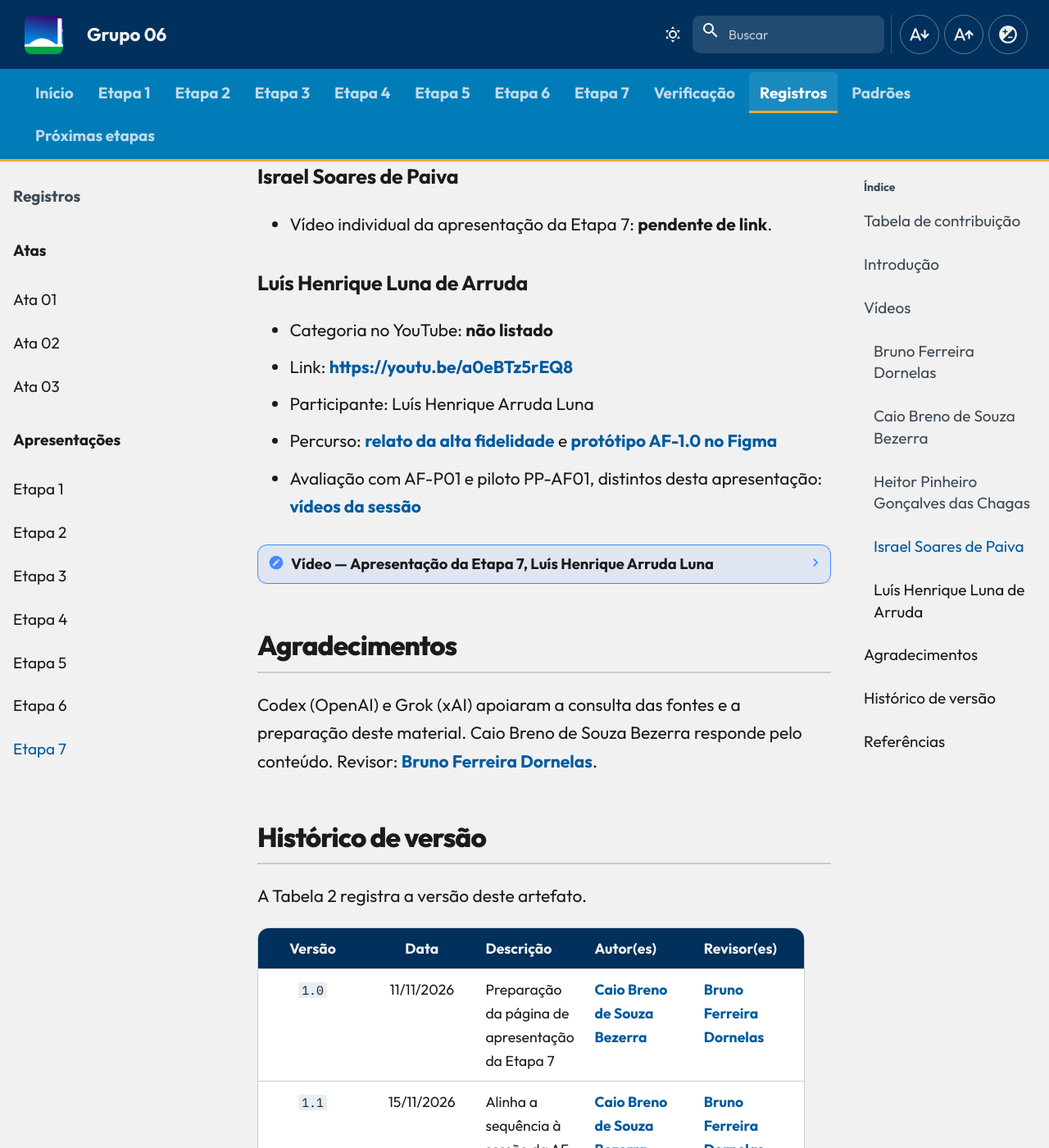
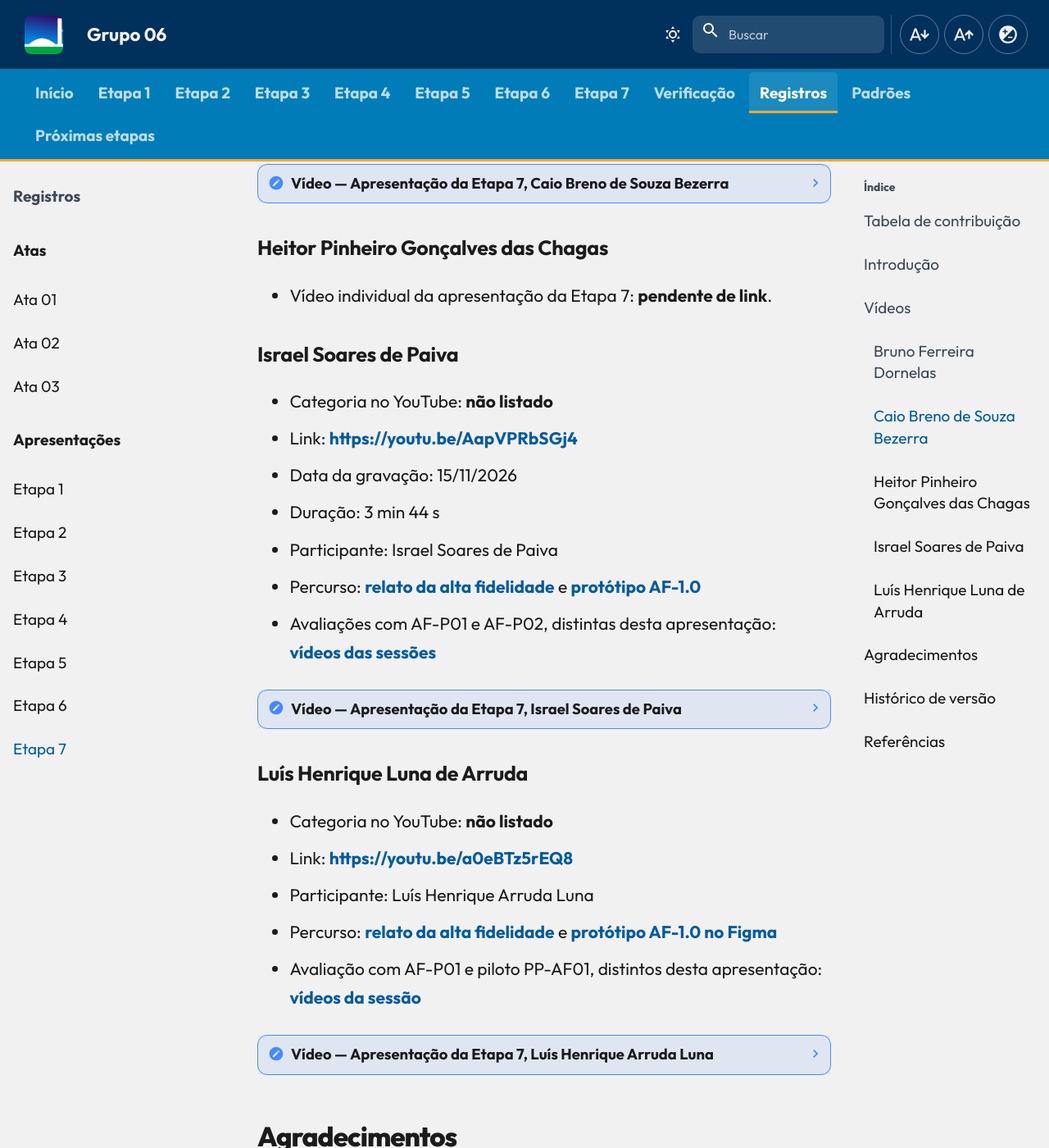
Before and after one commit to Interacao-Humano-Computador/2026.2-Grupo06, an MkDocs documentation site: the page built from docs/apresentacoes/etapa-07.md, in a window 1280 px wide and 1400 px high, scrolled down 2453 px. Shown: the whole window at 82% size. Built offline with MkDocs 1.6.1 and Material for MkDocs 9.7.7, drawn with Linux system fonts in a browser that asks for light colours; comment, search, counter and statistics services are not loaded; some of the changed text lies outside the part shown.

Commit message:
docs:adicionando vídeo de apresentação da etapa-7

```diff
--- a/docs/apresentacoes/etapa-07.md
+++ b/docs/apresentacoes/etapa-07.md
@@ -9,6 +9,8 @@ A Tabela 1 registra a contribuição neste artefato.
 | Integrante | Contribuição | Artefato / atividade |
 | --- | --- | --- |
 | [Caio Breno de Souza Bezerra](https://github.com/CaioBezerra-Dev) | Organização da apresentação e vídeo individual | [Vídeo de Caio](#caio-breno-de-souza-bezerra) |
+| [Israel Soares de Paiva](https://github.com/IsraelSoares-25) | Gravação da apresentação individual de Israel | [Vídeo de Israel](#israel-soares-de-paiva) |
+| [Luís Henrique Arruda Luna](https://github.com/Donnk61) | Gravação da apresentação individual de Luís | [Vídeo de Luís](#luis-henrique-arruda-luna) |
 | Codex (OpenAI) | Apoio à consulta bibliográfica, redação e organização | [Agradecimentos](#agradecimentos) |
 | Grok (xAI) | Apoio à consulta bibliográfica, redação e organização | [Agradecimentos](#agradecimentos) |
 
@@ -59,7 +61,27 @@ Cada pessoa incorpora a própria gravação na seção correspondente. A gravaç
 
 ### Israel Soares de Paiva
 
-- Vídeo individual da apresentação da Etapa 7: **pendente de link**.
+- Categoria no YouTube: **não listado**
+- Link: [https://youtu.be/AapVPRbSGj4](https://youtu.be/AapVPRbSGj4)
+- Data da gravação: 15/11/2026
+- Duração: 3 min 44 s
+- Participante: Israel Soares de Paiva
+- Percurso: [relato da alta fidelidade](../entrega-7/individual/israel/relato-alta-fidelidade.md) e [protótipo AF-1.0](../prototipos/israel/alta-fidelidade/index.html)
+- Avaliações com AF-P01 e AF-P02, distintas desta apresentação: [vídeos das sessões](../entrega-7/individual/israel/evidencias.md)
+
+??? note "Vídeo — Apresentação da Etapa 7, Israel Soares de Paiva"
+
+    <div style="position: relative; width: 100%; padding-bottom: 56.25%; margin: 1.5rem 0; height: 0; overflow: hidden; border-radius: 0.8rem; box-shadow: 0 8px 24px rgba(10, 35, 66, 0.12);">
+      <iframe
+        loading="lazy"
+        style="position: absolute; top: 0; left: 0; width: 100%; height: 100%; border: 0;"
+        src="https://www.youtube-nocookie.com/embed/AapVPRbSGj4"
+        title="Apresentação da Etapa 7 — Israel Soares de Paiva"
+        allow="accelerometer; autoplay; clipboard-write; encrypted-media; gyroscope; picture-in-picture; web-share"
+        referrerpolicy="strict-origin-when-cross-origin"
+        allowfullscreen>
+      </iframe>
+    </div>
 
 ### Luís Henrique Luna de Arruda { #luis-henrique-arruda-luna }
 
@@ -97,6 +119,7 @@ A Tabela 2 registra a versão deste artefato.
 | `1.1` | 15/11/2026 | Alinha a sequência à sessão da AF-1.2 | [Caio Breno de Souza Bezerra](https://github.com/CaioBezerra-Dev) | [Bruno Ferreira Dornelas](https://github.com/brunnf) |
 | `1.2` | 15/11/2026 | Inclui a gravação individual de Caio e separa um espaço por integrante | [Caio Breno de Souza Bezerra](https://github.com/CaioBezerra-Dev) | [Bruno Ferreira Dornelas](https://github.com/brunnf) |
 | `1.3` | 15/11/2026 | Inclui o percurso, as evidências e a gravação individual de Luís | [Luís Henrique Arruda Luna](https://github.com/Donnk61) | [Caio Breno de Souza Bezerra](https://github.com/CaioBezerra-Dev) |
+| `1.4` | 15/11/2026 | Inclui o percurso, as evidências e a gravação individual de Israel | [Israel Soares de Paiva](https://github.com/IsraelSoares-25) | [Bruno Ferreira Dornelas](https://github.com/brunnf) |
 
 <p class="caption">Tabela 2 — Histórico de versão.</p>
 <p class="source">Fonte: elaboração para o Grupo 06 (2026).</p>
```
